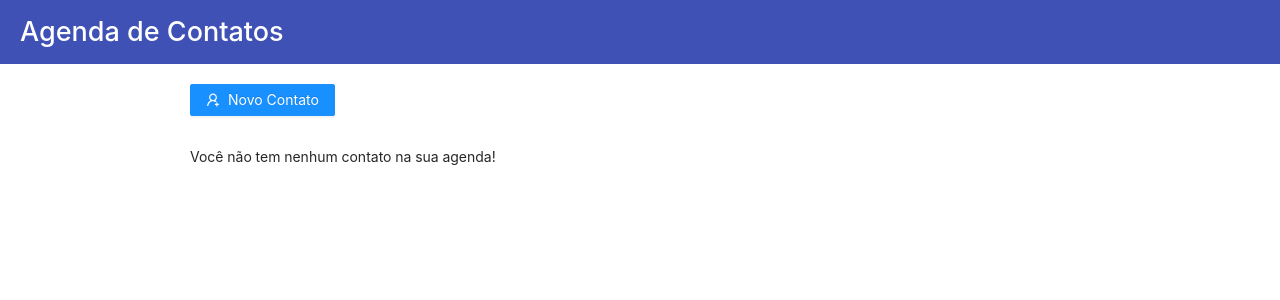
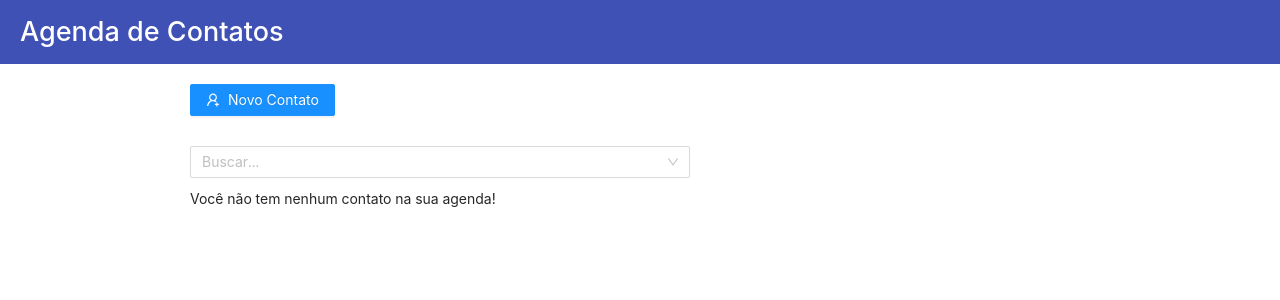
Before and after one commit to a-medeiros/agenda-contatos, a React (Create React App) app: page / in a window 1280 px wide. Shown: the top 300 px of the page. Built offline with nearby package versions, Linux system fonts and the light colour scheme.

Commit message:
Creating search for a contact feature

```diff
--- a/src/App.css
+++ b/src/App.css
@@ -14,12 +14,14 @@
 
 .contact-list-header {
   display: grid;
-  grid-template-columns: 330px 200px 370px;
+  grid-template-columns: 300px 230px 370px;
+  border-bottom: 1px solid #E0E0E0;
+  padding: 7px 0px;
 }
 
 .contact {
   display: grid;
-  grid-template-columns: 330px 200px 370px;
+  grid-template-columns: 300px 230px 370px;
   border-bottom: 1px solid #E0E0E0;
   padding: 7px 0px;
 }
@@ -33,3 +35,8 @@
   margin: 0px;
   padding: 0px;
 }
+
+.container-search {
+  width: 500px;
+  margin: 0px 0px 10px;
+}
--- a/src/App.js
+++ b/src/App.js
@@ -2,14 +2,16 @@ import React, { useState } from 'react';
 import Header from './components/Header';
 import CreateNewContact from './components/CreateNewContact';
 import { UserAddOutlined } from '@ant-design/icons';
-import { Button } from 'antd';
+import { Button, Select } from 'antd';
 import './App.css';
+
+const { Option } = Select;
 
 function App() {
   const [isModalVisible, setIsModalVisible] = useState(false);
-  const [contacts, setContacts] = useState([])
+  const [contacts, setContacts] = useState([]);
+  const [wantedContact, setWantedContact] = useState('');
 
-  console.log(contacts);
   return (
     <>
       <Header />
@@ -24,6 +26,31 @@ function App() {
               setContacts={setContacts}
             />
           </div>
+
+          <div className="container-search">
+            <Select
+              showSearch
+              allowClear
+              placeholder="Buscar..."
+              style={{ width: '100%' }}
+              optionFilterProp="children"
+              onChange={(value) => setWantedContact(value)}
+              onClear={() => setWantedContact('')}
+              filterOption={(input, option) => option.children.toLowerCase().includes(input.toLowerCase())}
+            >
+              {contacts.map((contact) => {
+                return (
+                  <Option
+                    key={contact.fullName}
+                  >
+                    {contact.fullName}
+                  </Option>
+
+                )
+              })}
+            </Select>
+          </div>
+
           <ul className="contacts-list">
             {contacts.length === 0 ? (
               <div>
@@ -36,7 +63,13 @@ function App() {
                   <h3>Número de Telefone</h3>
                   <h3>Endereço</h3>
                 </li>
-                {contacts.map((contact) => (
+                {contacts.filter((contact) => {
+                  if (!wantedContact) {
+                    return contact;
+                  } else {
+                    return contact.fullName.includes(wantedContact);
+                  }
+                }).map((contact) => (
                   <li className="contact">
                     <h3 className="contact-name">{contact.name} {contact.lastName}</h3>
                     <p className="contact-number">{contact.telephone[0].number}</p>
--- a/src/components/CreateNewContact/index.js
+++ b/src/components/CreateNewContact/index.js
@@ -67,6 +67,7 @@ export default function CreateNewContact({ isModalVisible, setIsModalVisible, co
     setContacts([...contacts, {
       name,
       lastName,
+      fullName: `${name} ${lastName}`,
       telephone: phoneNumber,
       address: addresses
     }]);
--- a/src/components/Search/styles.css
+++ /dev/null
@@ -1,4 +0,0 @@
-.container-search {
-  width: 500px;
-  margin: 10px 0px;
-}
```
Also changed, not shown: src/components/Search/index.js (deleted, +0 -10 lines).
